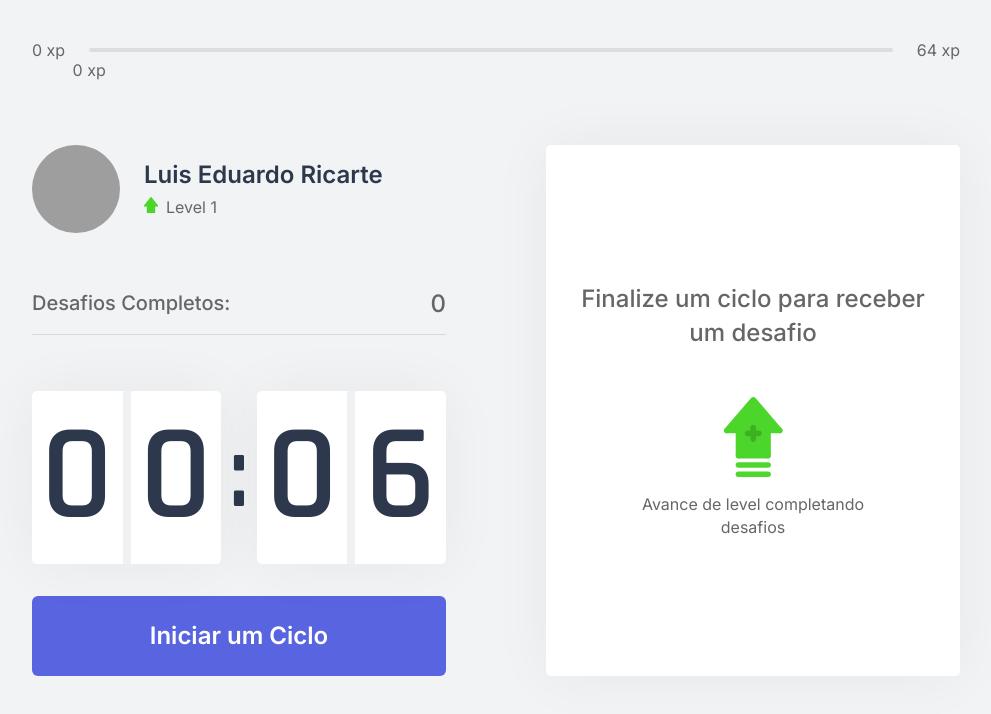
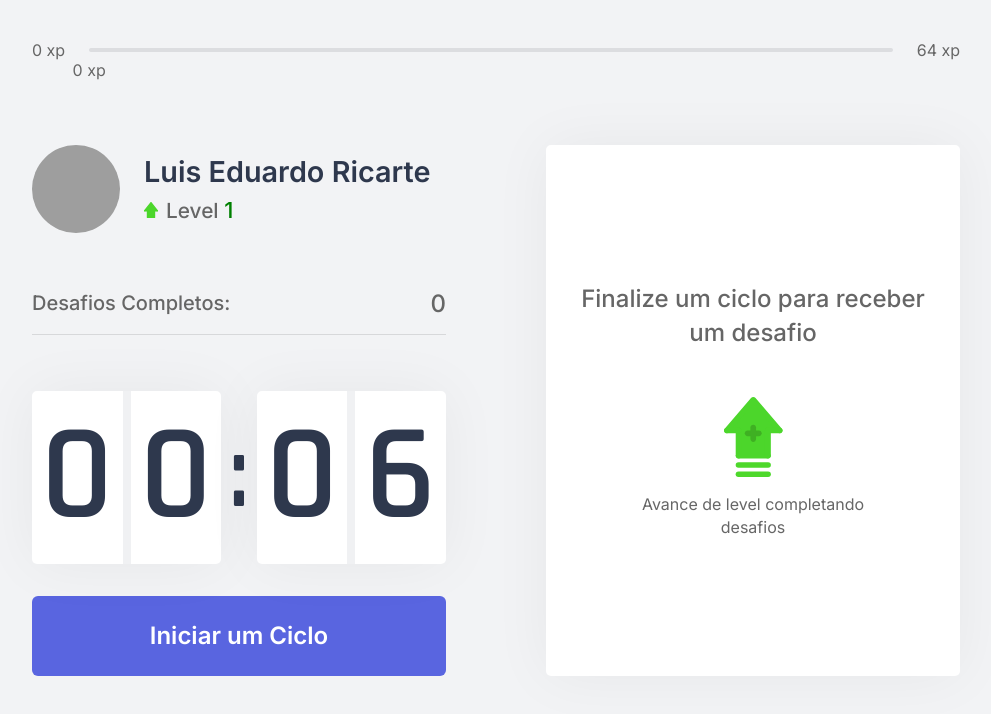
Before and after one commit to luisricarte/move.it, a Next.js app: page / in a window 1280 px wide. Shown: the top 714 px of the page, without its empty margins (144-1135 px from the left). Built offline with nearby package versions, Linux system fonts and the light colour scheme; grey boxes are pictures that could not be loaded.

Commit message:
adicionando funcionamento do level na página inicial

```diff
--- a/src/components/ChallengeBox/index.tsx
+++ b/src/components/ChallengeBox/index.tsx
@@ -5,7 +5,7 @@ import { useContext } from 'react';
 import { ChallengesContext } from '@/contexts/ChallengesContext';
 export function ChallengeBox() {
 
-    const { activeChallenge, resetChallenge } = useContext(ChallengesContext)
+    const { activeChallenge, resetChallenge, completeChallenge} = useContext(ChallengesContext)
 
     return (
         <div className={styles.challengeBoxContainer}>
@@ -30,6 +30,7 @@ export function ChallengeBox() {
                             <Button
                                 type='button'
                                 className={stylesButton.challengeSucceededButton}
+                                onClick={completeChallenge}
                             >
                                 Completei
                                 </Button>
--- a/src/components/Profile/index.tsx
+++ b/src/components/Profile/index.tsx
@@ -1,13 +1,18 @@
+import { useContext } from 'react';
 import styles from './styles.module.css';
+import { ChallengesContext } from '@/contexts/ChallengesContext';
+
 export function Profile() {
+    const {level} = useContext(ChallengesContext)
+
     return (
         <div className={styles.profileContainer}>
             <img src="https://github.com/luisricarte.png" alt="Profile Photo" />
             <div>
-                <strong>Luis Eduardo Ricarte</strong>
+                <strong className={styles.nameTitle}>Luis Eduardo Ricarte</strong>
                 <p>
                     <img src="icons/level.svg" alt="Level" />
-                    Level 1</p>
+                    Level <span style={{color: 'green', fontSize: '22px'}}>{level}</span></p>
             </div>
         </div>
     )
--- a/src/components/Profile/styles.module.css
+++ b/src/components/Profile/styles.module.css
@@ -14,16 +14,19 @@
 }
 
 .profileContainer div strong {
-    font-size: 1.5rem;
+    font-size: 1.8rem;
     font-weight: 600;
     color: var(--title)
 }
 
 .profileContainer div p {
-    font-size: 1rem;
+    font-size: 1.3rem;
     margin-top: 0.5rem;
+    font-weight: 500;
+
 }
 
 .profileContainer div p img {
     margin-right: 0.5rem;
+
 }
--- a/src/contexts/ChallengesContext.tsx
+++ b/src/contexts/ChallengesContext.tsx
@@ -14,8 +14,9 @@ interface ChallengesContextData {
     challengesCompleted: number;
     levelUp: () => void;
     startNewChallenge: () => void;
-    activeChallenge: ChallengeMockProps | undefined;
+    activeChallenge: ChallengeMockProps | null;
     resetChallenge: () => void;
+    completeChallenge: () => void;
 }
 
 type ChallengesProviderProps = {
@@ -28,7 +29,7 @@ export function ChallengesProvider({children}: ChallengesProviderProps) {
     const [level, setLevel] = useState(1);
     const [currentExperience, setCurrentExperience] = useState(0);
     const [challengesCompleted, setChallengesCompleted] = useState(0);
-    const [activeChallenge, setActiveChallenge] = useState<ChallengeMockProps>()
+    const [activeChallenge, setActiveChallenge] = useState<ChallengeMockProps | null>(null)
 
     const experienceToNextLevel = Math.pow((level+1)*4,2);
 
@@ -45,6 +46,24 @@ export function ChallengesProvider({children}: ChallengesProviderProps) {
     function resetChallenge () {
         setActiveChallenge({type:'',description:'', amount:0});
     }
+
+    const completeChallenge = () => {
+        if (!activeChallenge) return;
+
+        const { amount } = activeChallenge;
+
+        let finalExperience = currentExperience + amount;
+
+        if (finalExperience >= experienceToNextLevel) {
+            finalExperience = finalExperience - experienceToNextLevel;
+            levelUp();
+        }
+
+        setCurrentExperience(finalExperience);
+        setActiveChallenge(null);
+        setChallengesCompleted(challengesCompleted+1);
+    }
+
     return (
 
         <ChallengesContext.Provider
@@ -56,7 +75,8 @@ export function ChallengesProvider({children}: ChallengesProviderProps) {
                 startNewChallenge,
                 activeChallenge,
                 resetChallenge,
-                experienceToNextLevel}}>
+                experienceToNextLevel,
+                completeChallenge}}>
             {children}
         </ChallengesContext.Provider>
     )
```
